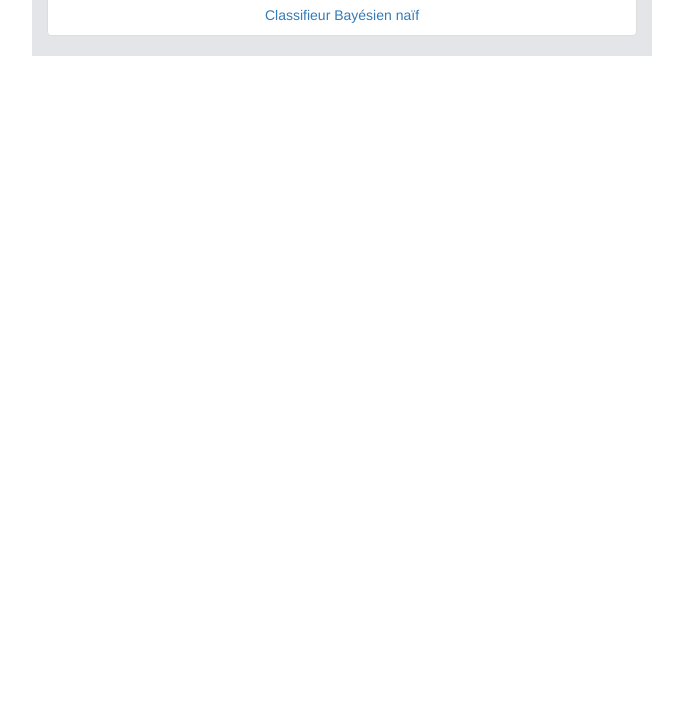
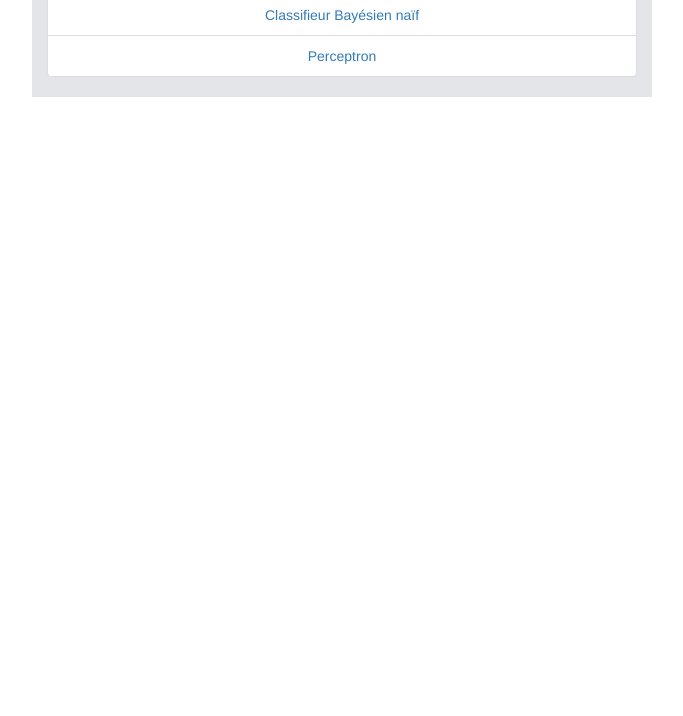
Before and after one commit to pchampio/Machine-Learning, a plain HTML site: page index.html in a window 1280 px wide. Shown: the part 84-800 px from the top of the page, without its empty margins (298-981 px from the left). Drawn offline with nearby package versions, Linux system fonts and the light colour scheme.

Commit message:
Update index.html

```diff
--- a/index.html
+++ b/index.html
@@ -12,6 +12,8 @@
   <h2>Apprentissage Automatique Numérique</h2>
   <ul class="list-group center-block text-center">
     <li class="list-group-item"><a target="_blank" href="./iris.html" rel="nofollow">Classifieur Bayésien naïf</a></li>
+    <li class="list-group-item"><a target="_blank" href="./perceptron.html" rel="nofollow">Perceptron</a></li>
+
   </ul>
 </div>
 
```
